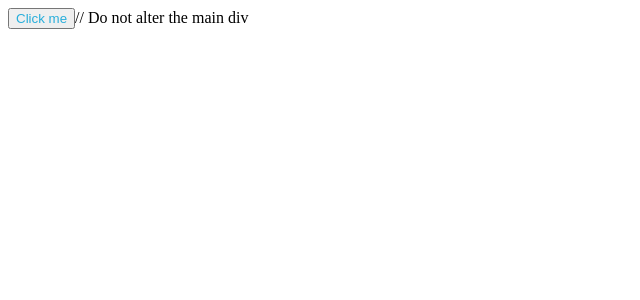
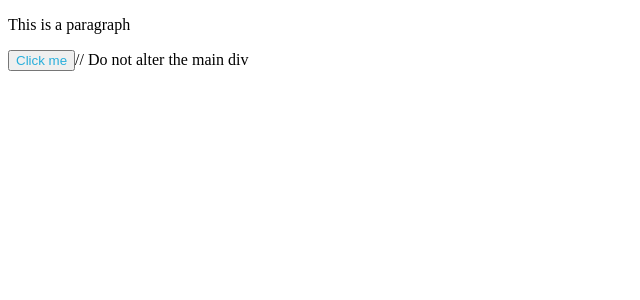
Before and after one commit to acciojob/button-action-RgnDunes, a React app: page / in a window 1280 px wide. Shown: the top 300 px of the page, without its empty margins (0-640 px from the left). Built offline with nearby package versions, Linux system fonts and the light colour scheme.

Commit message:
Add solution

```diff
--- a/src/components/App.js
+++ b/src/components/App.js
@@ -4,7 +4,8 @@ import "./../styles/App.css";
 function App() {
   return (
     <div id="main">
-      <button>Click me</button>
+      <p>This is a paragraph</p>
+      <button id="button">Click me</button>
       // Do not alter the main div
     </div>
   );
```
